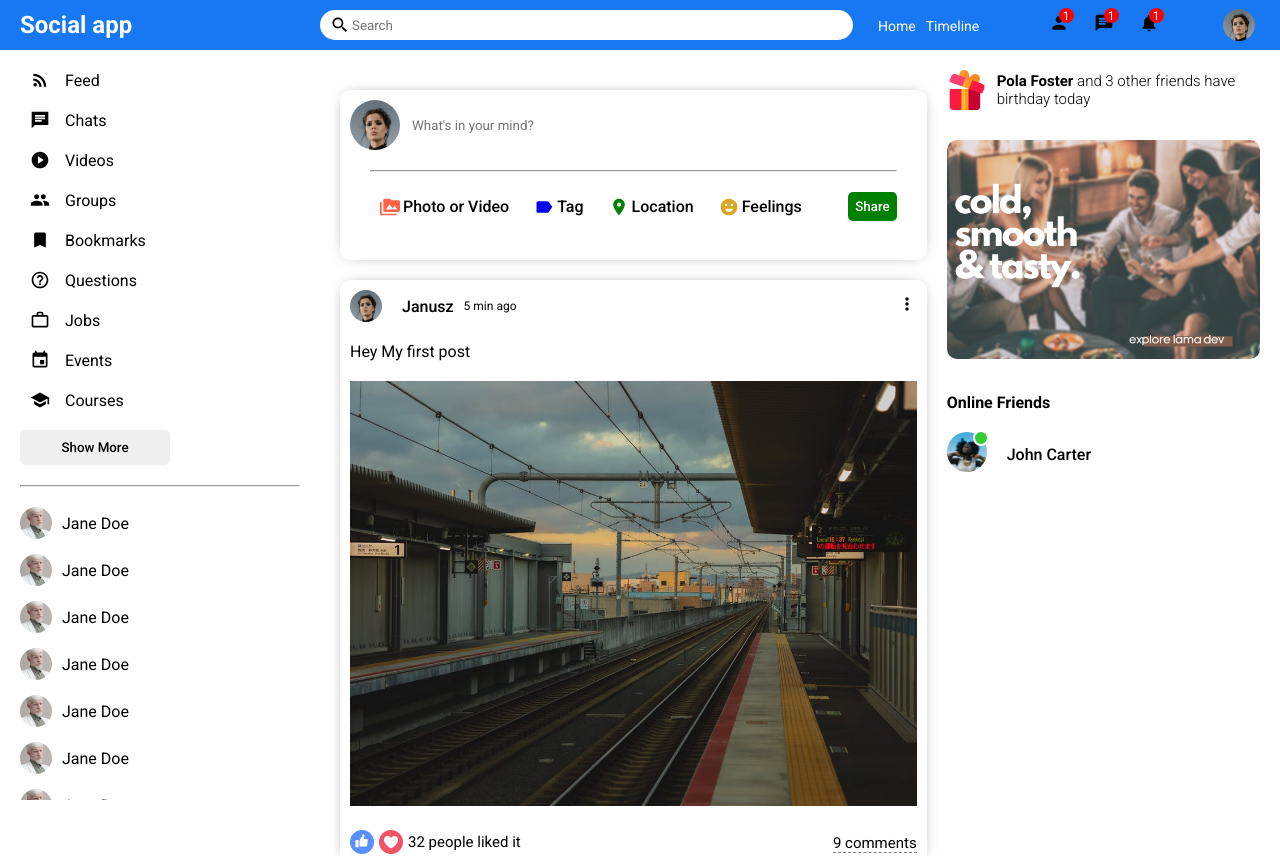
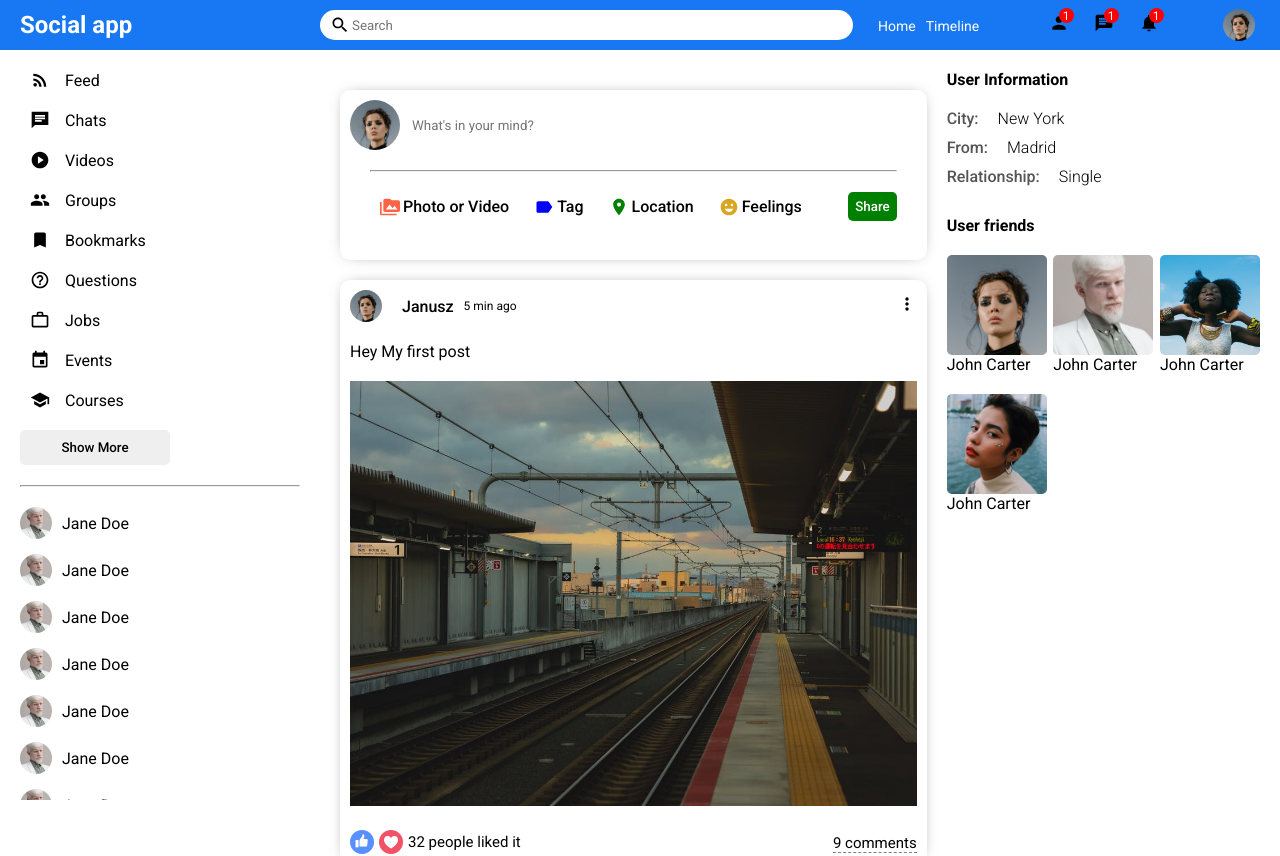
Before and after one commit to jasko255/front-end-social-react, a React (Create React App) app: page / in a window 1280 px wide. Shown: the top 856 px of the page. Built offline with nearby package versions, Linux system fonts and the light colour scheme.

Commit message:
adopting rightbar as areusable component

```diff
--- a/src/components/rightbar/Rightbar.js
+++ b/src/components/rightbar/Rightbar.js
@@ -1,11 +1,14 @@
 import React from "react";
 import "./rightbar.css";
+import { Users } from "../../fakeData.js";
+import Online from "../online/Online";
 
-function Rightbar() {
+function Rightbar({profile}) {
+
+const HomeRightbar = () => {
   return (
-    <div className="rightbar">
-      <div className="rightbarWrapper">
-        <div className="birthdayContainer">
+    <>
+    <div className="birthdayContainer">
           <img src="/assets/gift.png" alt="" className="birthdayImg" />
           <span className="birthdayText">
             {" "}
@@ -15,18 +18,64 @@
         <img src="/assets/ad.png" className="rightbarAd" alt="" />
         <h4 className="rightbarTitle">Online Friends</h4>
         <ul className="rightbarFriendList">
-          <li className="rightbarFriend">
-            <div className="rightbarProfileImgContainer">
-              <img
-                src="/assets/person/3.jpeg"
-                alt=""
-                className="rightbarProfileImg"
-              />
-              <span className="rightbarOnline"></span>
-            </div>
-            <span className="rightbarUsername">John Carter</span>
-          </li>
+          {Users.map(u => (
+            <Online key={u.id} user={u} />
+          ))}
         </ul>
+    </>
+  )
+          }
+
+
+
+const ProfileRightbar = () => {
+  return (
+    <>
+    <h4 className="rightbarTitle">User Information</h4>
+<div className="rightbarInfo">
+  <div className="rightbarInfoItem">
+    <span className="rightbarInfoKey">City: </span>
+    <span className="rightbarInfoValue">New York </span>
+  </div>
+  <div className="rightbarInfoItem">
+    <span className="rightbarInfoKey">From: </span>
+    <span className="rightbarInfoValue">Madrid </span>
+  </div>
+  <div className="rightbarInfoItem">
+    <span className="rightbarInfoKey">Relationship: </span>
+    <span className="rightbarInfoValue">Single </span>
+  </div>
+  </div>
+
+  <h4 className="rightbarTitle">User friends</h4>
+  <div className="rightbarFollowings">
+    <div className="rightbarFollowing">
+      <img src="assets/person/1.jpeg" alt="" className="rightbarFollowingImg" />
+      <span className='rightbarFollowingName'>John Carter</span>
+    </div>
+    <div className="rightbarFollowing">
+      <img src="assets/person/2.jpeg" alt="" className="rightbarFollowingImg" />
+      <span className='rightbarFollowingName'>John Carter</span>
+    </div>
+    <div className="rightbarFollowing">
+      <img src="assets/person/3.jpeg" alt="" className="rightbarFollowingImg" />
+      <span className='rightbarFollowingName'>John Carter</span>
+    </div>
+    <div className="rightbarFollowing">
+      <img src="assets/person/4.jpeg" alt="" className="rightbarFollowingImg" />
+      <span className='rightbarFollowingName'>John Carter</span>
+    </div>
+  </div>
+    </>
+
+  )
+}
+
+
+  return (
+    <div className="rightbar">
+      <div className="rightbarWrapper">
+        <ProfileRightbar />
       </div>
     </div>
   );
--- a/src/components/rightbar/rightbar.css
+++ b/src/components/rightbar/rightbar.css
@@ -73,3 +73,43 @@
 .rightbarUsername{
     font-weight: 500;
 }
+
+.rightbarInfo{
+    margin-bottom: 30px;
+}
+
+.rightbarInfoItem{
+    margin-bottom: 10px;
+}
+
+.rightbarInfoKey{
+    font-weight: 500;
+    margin-right: 15px;
+    color: #555;
+}
+
+.rightbarInfoValue{
+    font-weight: 300;
+}
+
+
+.rightbarFollowings{
+    display: flex;
+    flex-wrap: wrap;
+    justify-content: space-between;
+}
+
+
+.rightbarFollowing{
+    display: flex;
+    flex-direction: column;
+    margin-bottom: 20px;
+    cursor: pointer;
+}
+
+.rightbarFollowingImg{
+    width: 100px;
+    height: 100px;
+    object-fit: cover;
+    border-radius: 5px;
+}
```
